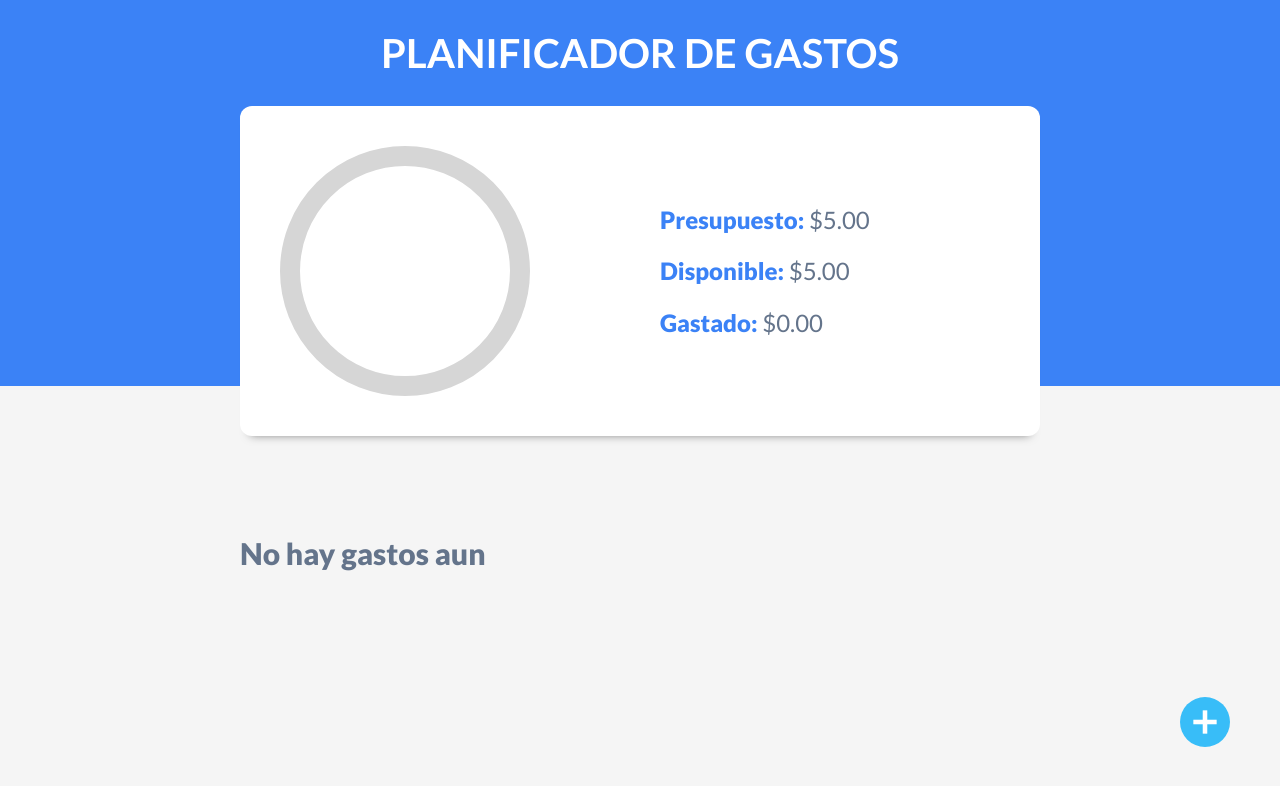
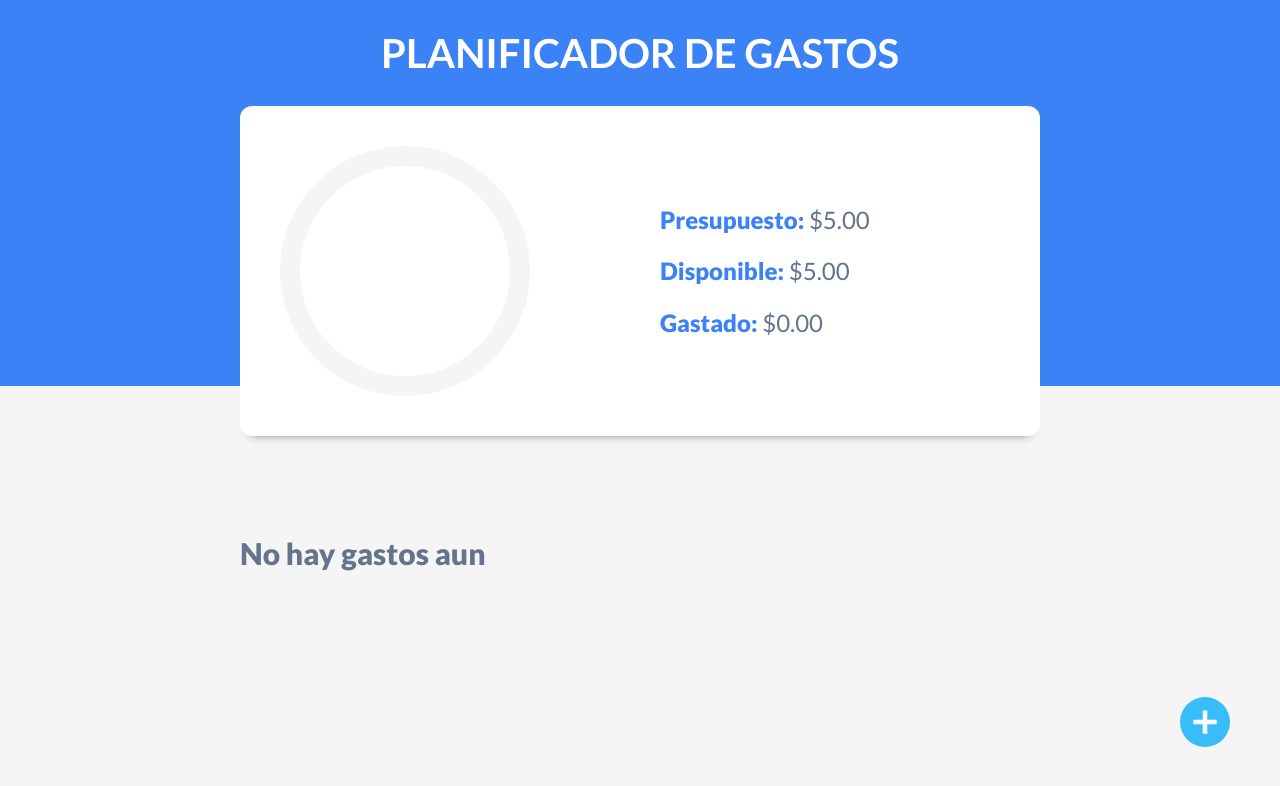
Before and after one commit to luisjairm/control-gastos-react-c, a React (Vite) app: page / in a window 1280 px wide. Both pictures are taken after typing "5" into the empty fields and a click on the input "Añadir". Shown: the top 786 px of the page. Built offline with nearby package versions, Linux system fonts and the light colour scheme.

Commit message:
125. Personalizar la gráfica Circular con Estilos

```diff
--- a/src/components/ControlPresupuesto.jsx
+++ b/src/components/ControlPresupuesto.jsx
@@ -1,5 +1,5 @@
 import { useEffect, useState } from 'react'
-import { CircularProgressbar } from 'react-circular-progressbar'
+import { CircularProgressbar, buildStyles } from 'react-circular-progressbar'
 import 'react-circular-progressbar/dist/styles.css'
 
 const ControlPresupuesto = ({ presupuesto, gastos }) => {
@@ -32,6 +32,10 @@
     <div className='contenedor-presupuesto contenedor sombra dos-columnas'>
       <div>
         <CircularProgressbar
+          styles={buildStyles({
+            pathColor: '#3B82F6',
+            trailColor: '#F5F5F5'
+          })}
           value={porcentaje}
         />
       </div>
```
